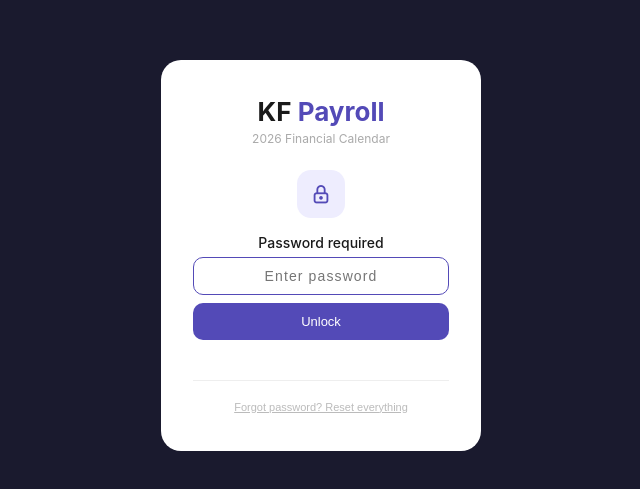
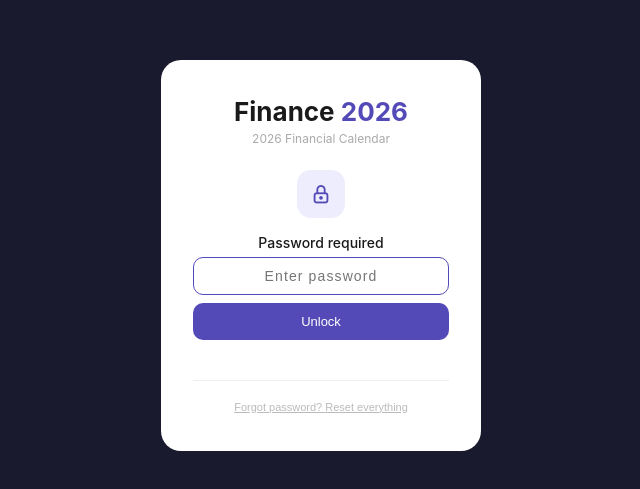
Before and after one commit to davidbillerkf/KF-Calender, a plain HTML site: page index.html in a window 1280 px wide. Shown: the part 145-634 px from the top of the page, without its empty margins (319-959 px from the left). Drawn offline with Linux system fonts and the light colour scheme.

Commit message:
Add files via upload

```diff
--- a/index.html
+++ b/index.html
@@ -2,7 +2,7 @@
 <html lang="en"><head>
 <meta charset="UTF-8">
 <meta name="viewport" content="width=device-width,initial-scale=1.0">
-<title>KF Payroll Calendar 2026</title>
+<title>Finance 2026</title>
 <link rel="stylesheet" href="https://cdn.jsdelivr.net/npm/@tabler/icons-webfont@3.19.0/dist/tabler-icons.min.css">
 <style>
 *{box-sizing:border-box;margin:0;padding:0}
@@ -193,7 +193,7 @@ body{font-family:-apple-system,BlinkMacSystemFont,'Segoe UI',sans-serif;backgrou
 <!-- LOCK SCREEN -->
 <div class="lock" id="lock" style="display: none;">
   <div class="lock-box">
-    <div class="lock-logo">KF <span>Payroll</span></div>
+    <div class="lock-logo">Finance <span>2026</span></div>
     <div class="lock-sub">2026 Financial Calendar</div>
     <div class="lock-icon"><i class="ti ti-lock"></i></div>
     <div class="lock-label">Password required</div>
@@ -211,7 +211,7 @@ body{font-family:-apple-system,BlinkMacSystemFont,'Segoe UI',sans-serif;backgrou
 
 <div class="topnav">
   <div style="display:flex;align-items:center;gap:12px">
-    <div class="brand">KF <span>Payroll</span></div>
+    <div class="brand">Finance <span>2026</span></div>
     <div class="cat-tabs">
       <button class="ctab ap" id="ctab-ap" onclick="setCat('ap')"><i class="ti ti-arrow-up-circle" style="font-size:10px;vertical-align:-1px;margin-right:2px"></i>AP</button>
       <button class="ctab" id="ctab-ar" onclick="setCat('ar')"><i class="ti ti-arrow-down-circle" style="font-size:10px;vertical-align:-1px;margin-right:2px"></i>AR</button>
```
